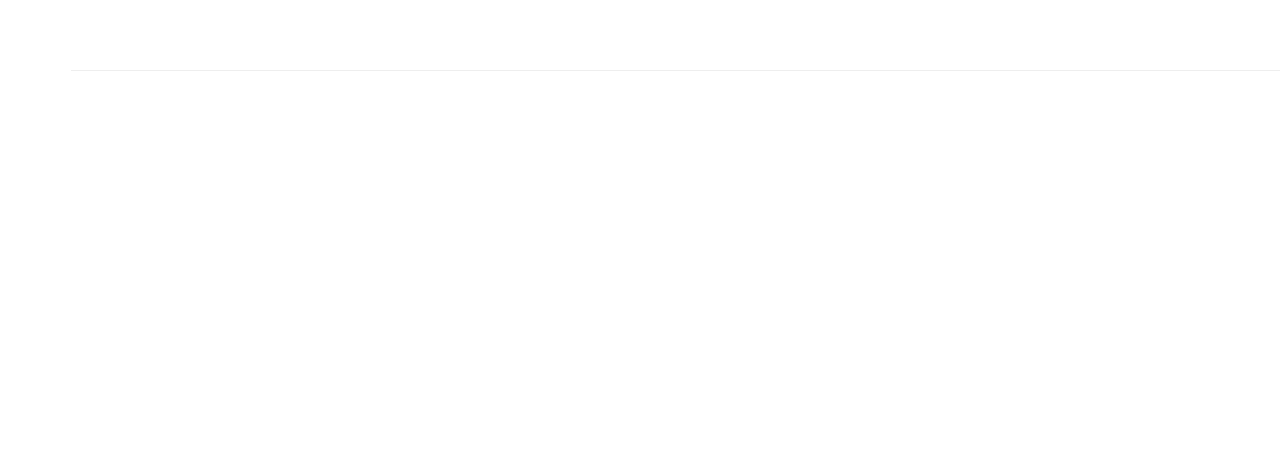
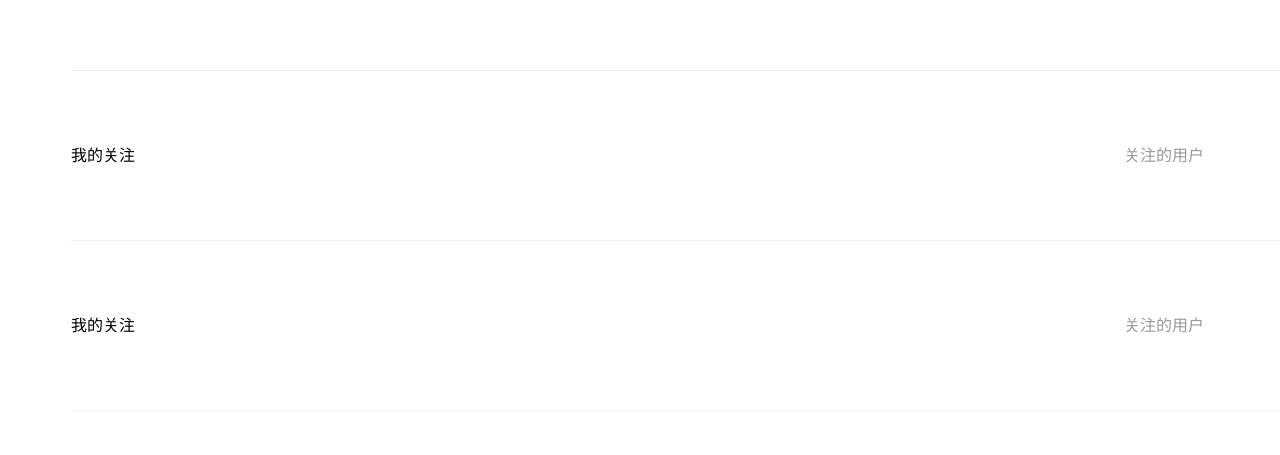
Before and after one commit to 885527051/news, a Vue app: page /personal in a window 1280 px wide. Shown: the part 497-952 px from the top of the page. Before the commit the page ends 800 px from the top, so only its background shows below. Built offline with nearby package versions, Linux system fonts and the light colour scheme; a small style sheet from the web is missing.

Commit message:
封装列表按钮栏组件

```diff
--- /dev/null
+++ b/src/components/Listbar.vue
@@ -0,0 +1,40 @@
+<template>
+  <!-- 列表按钮栏 -->
+    <div class="listbar">
+      <router-link to="#">
+        <div>我的关注</div>
+        <div class="tips">
+          关注的用户
+          <span class="iconfont iconjiantou1"></span>
+        </div>
+      </router-link>
+    </div>
+</template>
+
+<script>
+export default {
+
+}
+</script>
+
+<style scoped lang="less">
+  // 列表按钮栏的样式
+  .listbar{
+    padding-left: 20 / 360 *100vw;
+    height: 48 / 360 *100vw;
+    line-height: 48 / 360 *100vw;
+    a{
+      display: flex;
+      justify-content: space-between;
+      border-bottom: 1px #eee solid;
+      align-items: center;
+      padding-right: 20 / 360 *100vw;
+    }
+    .tips{
+      color: #999;
+      span{
+        margin-left: 5px;
+      }
+    }
+  }
+</style>
--- a/src/views/Personal.vue
+++ b/src/views/Personal.vue
@@ -18,21 +18,22 @@
       <span class="arrow iconfont iconjiantou1"></span>
     </div>
     <!-- 列表按钮栏 -->
-    <div class="listbar">
-      <router-link to="#">
-        <div>我的关注</div>
-        <div class="tips">
-          关注的用户
-          <span class="iconfont iconjiantou1"></span>
-        </div>
-      </router-link>
-    </div>
+    <!-- 组件的调用，单双标签都可以 -->
+    <Listbar/>
+    <Listbar/>
+    <Listbar/>
+    <Listbar/>
   </div>
 </template>
 
 <script>
+// 导入列表按钮栏的组件，import后面接上的组件变量名（变量就意味着可以随便改名字）
+// @代表src目录
+import Listbar from "@/components/Listbar"
 export default {
-
+  components:{
+    Listbar
+  }
 }
 </script>
 
@@ -61,23 +62,4 @@ export default {
       }
     }
   }
-  // 列表按钮栏的样式
-  .listbar{
-    padding-left: 20 / 360 *100vw;
-    height: 48 / 360 *100vw;
-    line-height: 48 / 360 *100vw;
-    a{
-      display: flex;
-      justify-content: space-between;
-      border-bottom: 1px #eee solid;
-      align-items: center;
-      padding-right: 20 / 360 *100vw;
-    }
-    .tips{
-      color: #999;
-      span{
-        margin-left: 5px;
-      }
-    }
-  }
 </style>
```
